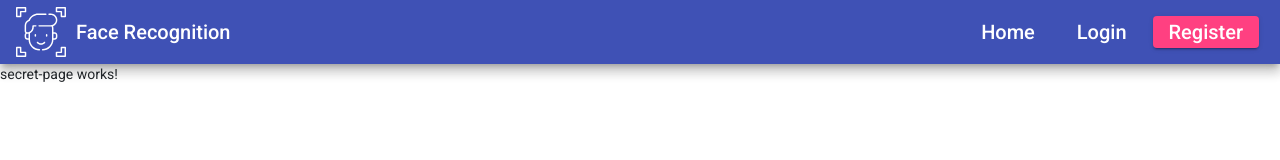
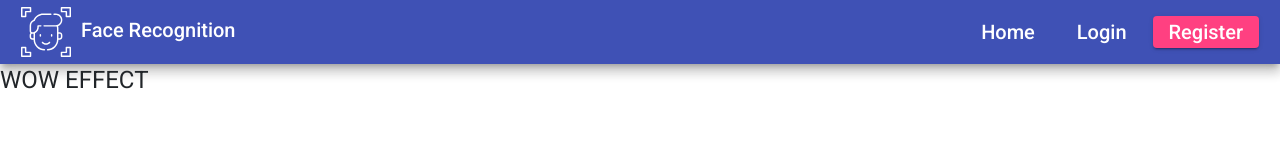
Before and after one commit to castic96/EITM_project, an Angular app in the folder FE/face-comparison-fe/: page /secret in a window 1280 px wide. Shown: the top 160 px of the page. Built offline with nearby package versions, Linux system fonts and the light colour scheme.

Commit message:
Přidání odkazu na hlavní stránku k ikoně v menu

```diff
--- a/FE/face-comparison-fe/src/app/components/navbar/navbar.component.html
+++ b/FE/face-comparison-fe/src/app/components/navbar/navbar.component.html
@@ -1,6 +1,10 @@
 <mat-toolbar color="primary" class="mat-elevation-z8">
-  <img class="icon" src="/assets/svg/face-recognition.svg">
-  <span>Face Recognition</span>
+  <div>
+    <a routerLink="/">
+      <img class="icon" src="/assets/svg/face-recognition.svg">
+      <span>Face Recognition</span>
+    </a>
+  </div>
   <div class="spacer"></div>
   <a routerLink="" mat-button><h1>Home</h1></a>
   <a routerLink="/login" mat-button><h1>Login</h1></a>
--- a/FE/face-comparison-fe/src/app/components/pages/secret-page/secret-page.component.html
+++ b/FE/face-comparison-fe/src/app/components/pages/secret-page/secret-page.component.html
@@ -1 +1 @@
-<p>secret-page works!</p>
+<h1>WOW EFFECT</h1>
```
